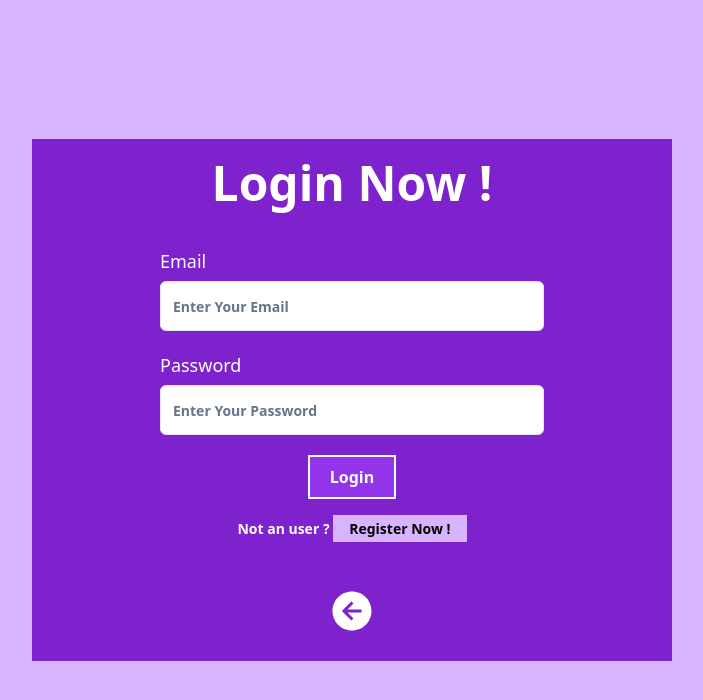
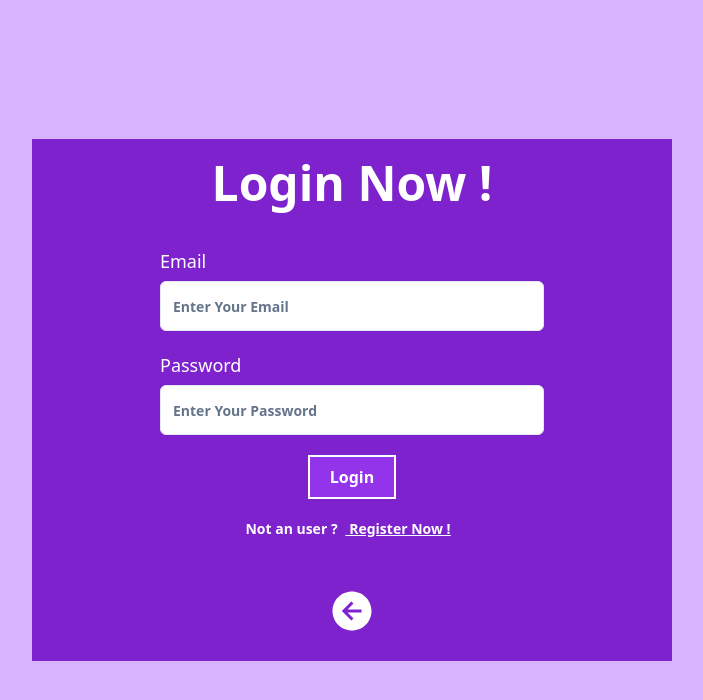
Before and after one commit to bandhandut19/microdeft_react_test_bondon_datta, a React (Vite) app: page /login in a window 1280 px wide. Shown: the top 700 px of the page, without its empty margins (288-991 px from the left). Built offline with nearby package versions, Linux system fonts and the light colour scheme.

Commit message:
fixed login and register form color issues

```diff
--- a/src/components/Pages/Login.tsx
+++ b/src/components/Pages/Login.tsx
@@ -62,8 +62,8 @@ const Login = () => {
       <div>
         <div className="text-sm">
           <h1 className="text-center pt-5 ">
-            Not an user ?{" "}
-            <span className="bg-purple-300  text-black px-4 py-1 ">
+            Not an user ?
+            <span className="underline  text-white cursor-pointer px-2 py-1 ">
               <Link to={"/register"}> Register Now ! </Link>{" "}
             </span>
           </h1>
--- a/src/components/Pages/Register.tsx
+++ b/src/components/Pages/Register.tsx
@@ -75,8 +75,8 @@ const Register = () => {
       <div>
         <div className="text-sm">
           <h1 className="text-center pt-5 ">
-            Already an user ?{" "}
-            <span className="bg-purple-300  text-black px-4 py-1 ">
+            Already an user ?
+            <span className="underline   text-white cursor-pointer px-2 py-1 ">
               <Link to={"/login"}> Login Now ! </Link>{" "}
             </span>
           </h1>
```
